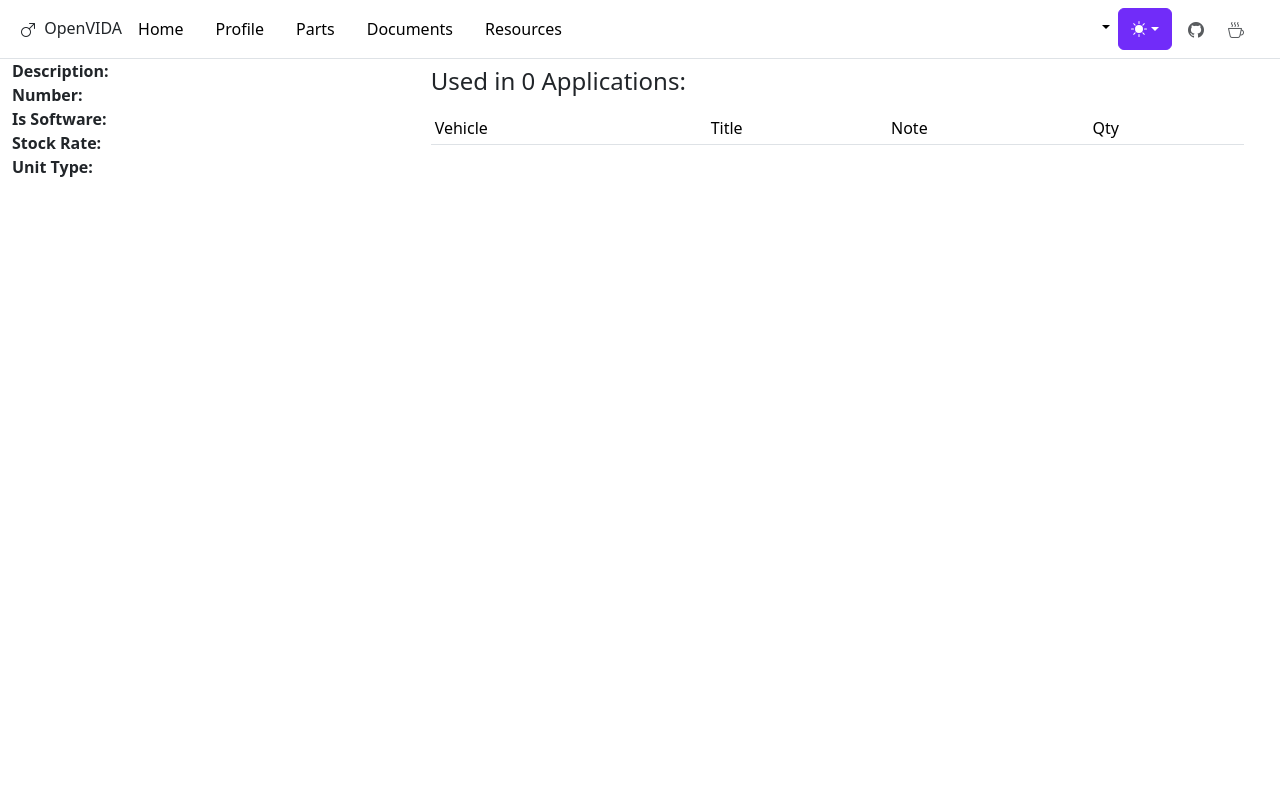
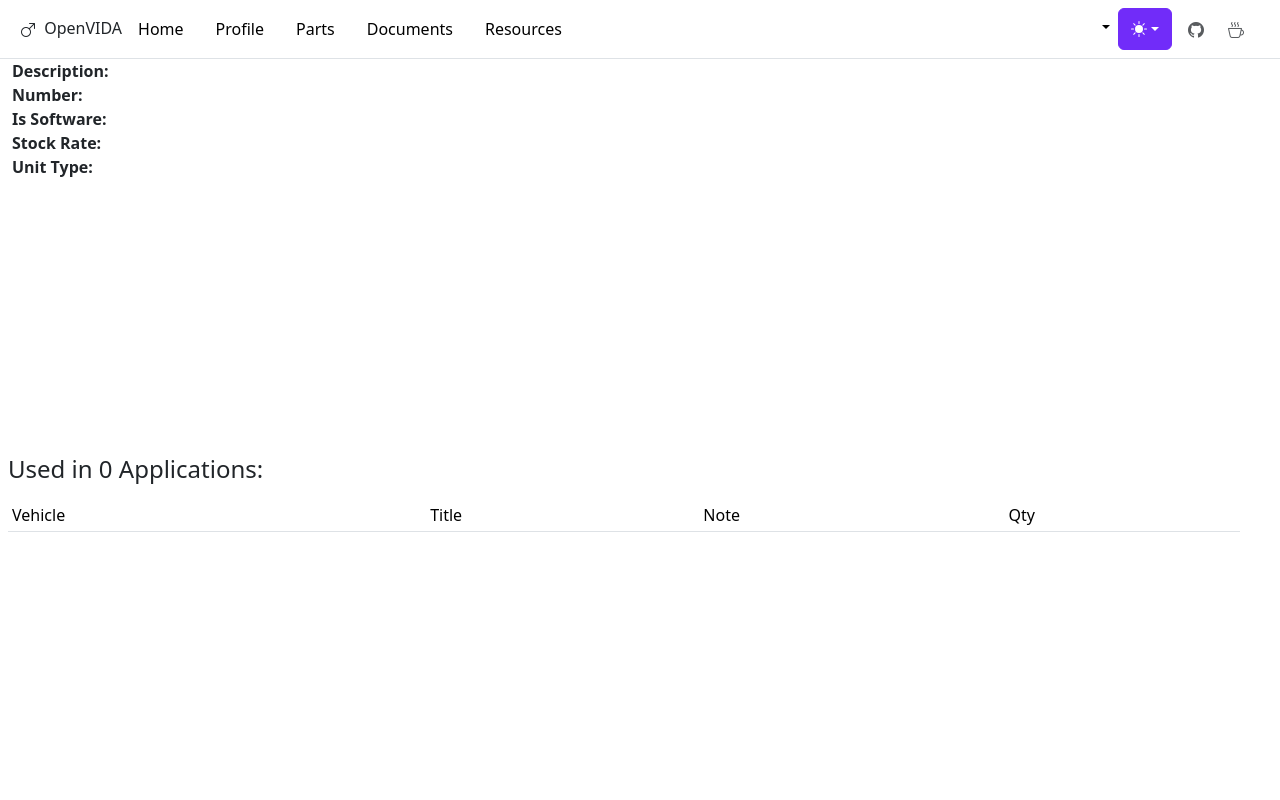
Before and after one commit to kForth/OpenVIDA, a Flask app: template openvida/templates/public/part.html in a window 1280 px wide. Run offline with Flask 3, Linux system fonts and the light colour scheme; the template is opened without the code that fills it, so the values that code supplies are empty; parts of the project's set-up code (start-up, migrations or seed data) failed here and were passed over; some libraries are stand-ins or nearby versions.

Commit message:
Update part.html

```diff
--- a/openvida/templates/public/part.html
+++ b/openvida/templates/public/part.html
@@ -1,6 +1,6 @@
 {% extends "layout.html" %} {% block content %}
 <div class="container-fluid row">
-    <div class="col-12 col-xl-4">
+    <div class="col-12 col-xl-6">
         <div class="row">
             <div class="col-6 fw-bold">Description:</div>
             <div class="col-6">{{ part[1] }}</div>
@@ -22,10 +22,13 @@
             <div class="col-6">{{ part[4] }}</div>
         </div>
     </div>
-    <div class="col-12 col-xl-8">
-        <table class="table table-sm table-striped caption-top">
+    <div class="row">
+        <table class="table table-sm table-striped caption-top m-2">
             {% set numApplications = applications | length %}
-            <caption class="h4">Used in {{ numApplications }} Application{{ '' if numApplications == 1 else 's' }}:</caption>
+            <caption class="h4">
+                Used in {{ numApplications }} Application{{ '' if
+                numApplications == 1 else 's' }}:
+            </caption>
             <thead>
                 <tr>
                     <td>Vehicle</td>
```
